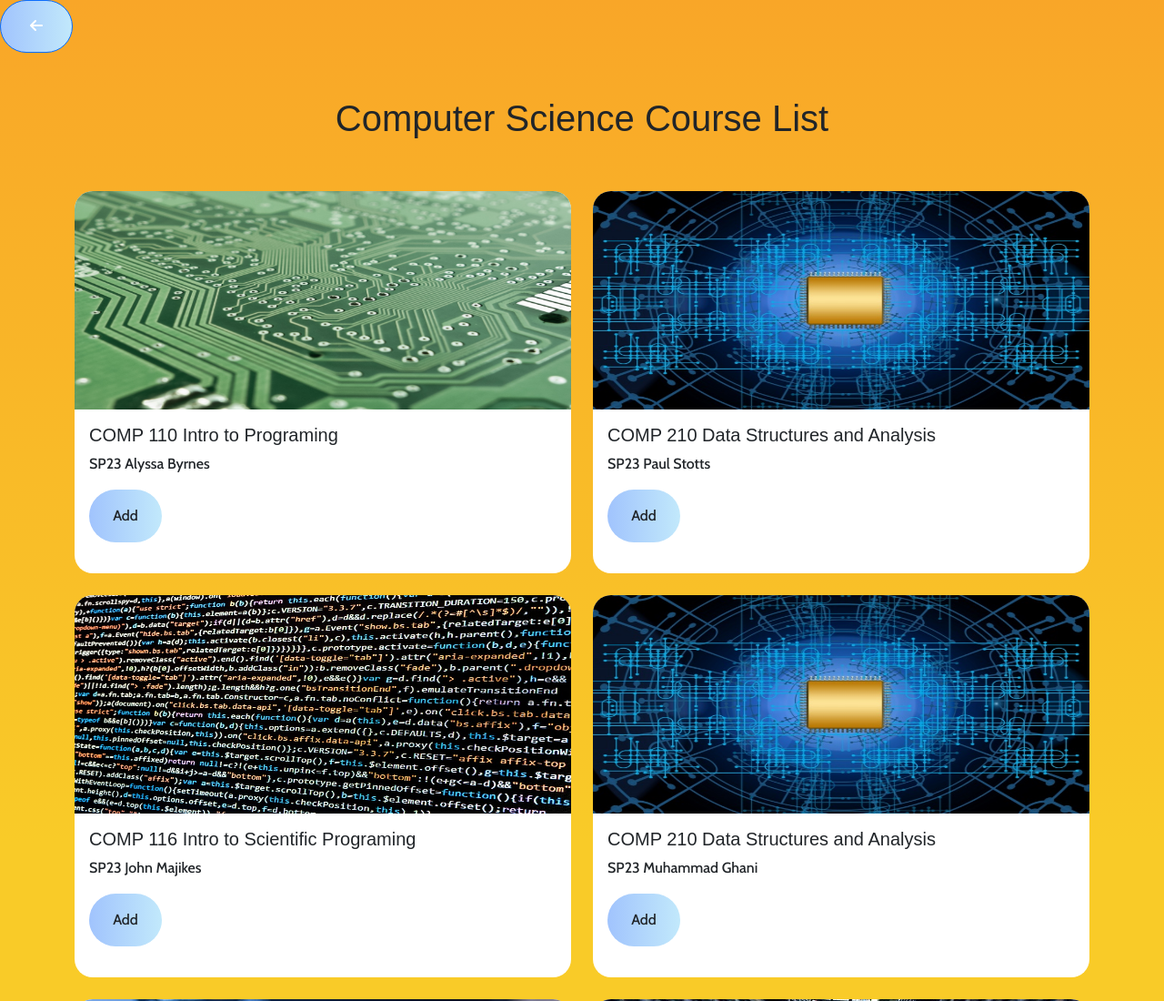
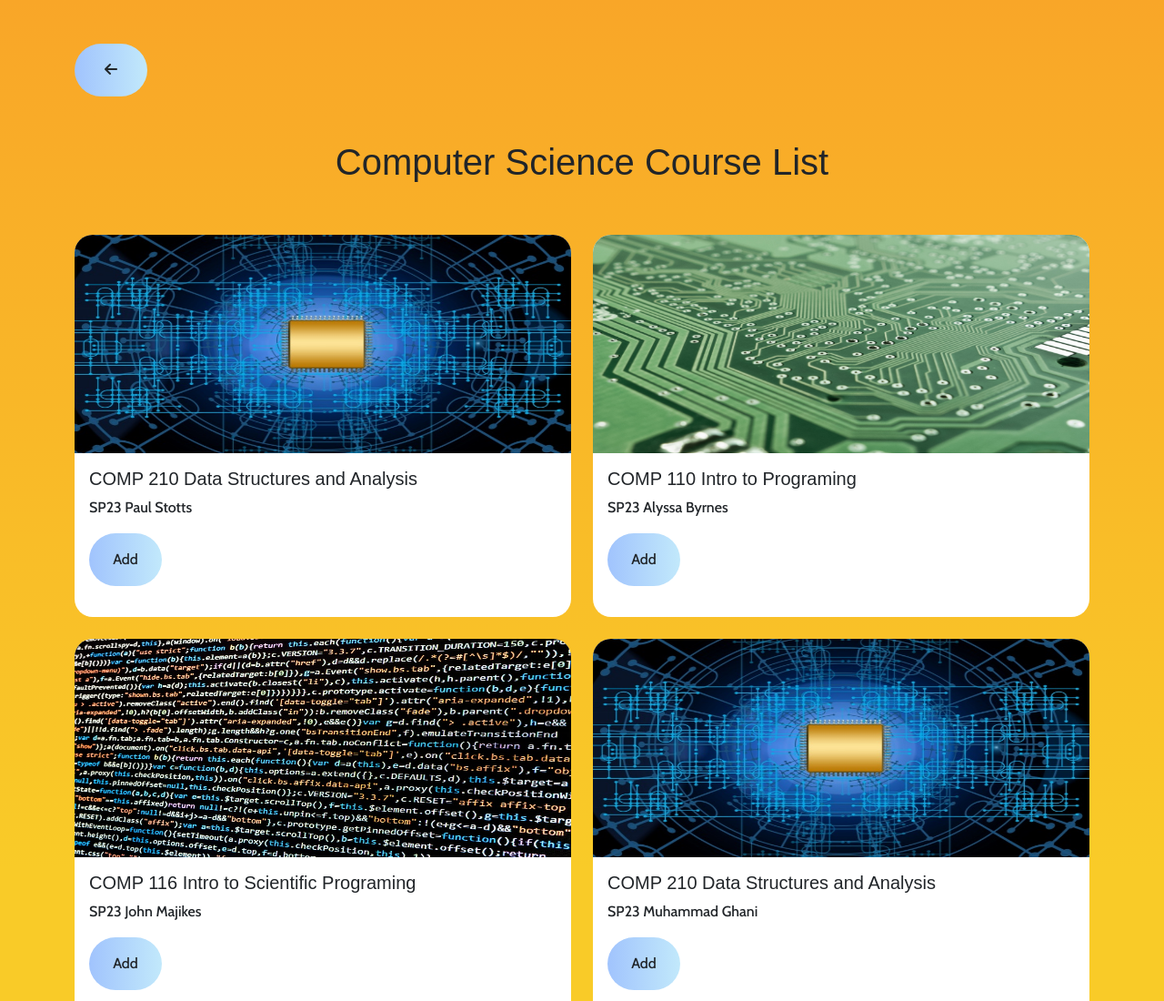
Before and after one commit to jackgeng19/connect_carolina_enroll101, a plain HTML site: page index4.html in a window 1280 px wide. Shown: the top 1100 px of the page at 91% size. Drawn offline with nearby package versions, Linux system fonts and the light colour scheme; a web font is replaced by a local one.

Commit message:
update index4

```diff
--- a/index4.html
+++ b/index4.html
@@ -18,19 +18,17 @@
 </head>
 
 <body>
-    <div class="row">
 
-
-
-        <div class="category">
-            <button onclick="history.back()" class="btn btn-primary" aria-current="page"><i class="fa-solid fa-arrow-left"></i></button>
-        </div>
-
-    </div>
 
     <div class="container">
 
+        <div class="row pt-5">
 
+            <div class="category">
+                <button onclick="history.back()" class="btn button" aria-current="page"><i class="fa-solid fa-arrow-left"></i></button>
+            </div>
+
+        </div>
 
         <div class="row p-5 text-center">
             <div class="header2">
@@ -41,11 +39,11 @@
         <div class="row">
             <div class="col-md-6">
                 <div class="card mb-4">
-                    <img src="img/board-electronics-computer.jpeg" class="card-img-top" alt="Comp 110 image">
+                    <img src="img/comp_chip.jpg" class="card-img-top" alt="Comp 210 image">
                     <div class="card-body">
-                    <h5 class="card-title">COMP 110 Intro to Programing</h5>
-                    <p class="card-text">SP23 Alyssa Byrnes</p>
-                    <button type="button" class="btn btn p-2.5">Add</button>
+                    <h5 class="card-title">COMP 210 Data Structures and Analysis</h5>
+                    <p class="card-text">SP23 Paul Stotts</p>
+                    <button onclick="window.location.href='index3.html'" class="btn btn p-2.5">Add</button>
                     </div>
                 </div>
 
@@ -72,10 +70,10 @@
 
             <div class="col-md-6">
                 <div class="card mb-4">
-                    <img src="img/comp_chip.jpg" class="card-img-top" alt="Comp 210 image">
+                    <img src="img/board-electronics-computer.jpeg" class="card-img-top" alt="Comp 110 image">
                     <div class="card-body">
-                    <h5 class="card-title">COMP 210 Data Structures and Analysis</h5>
-                    <p class="card-text">SP23 Paul Stotts</p>
+                    <h5 class="card-title">COMP 110 Intro to Programing</h5>
+                    <p class="card-text">SP23 Alyssa Byrnes</p>
                     <button type="button" class="btn btn p-2.5">Add</button>
                     </div>
                 </div>
```
